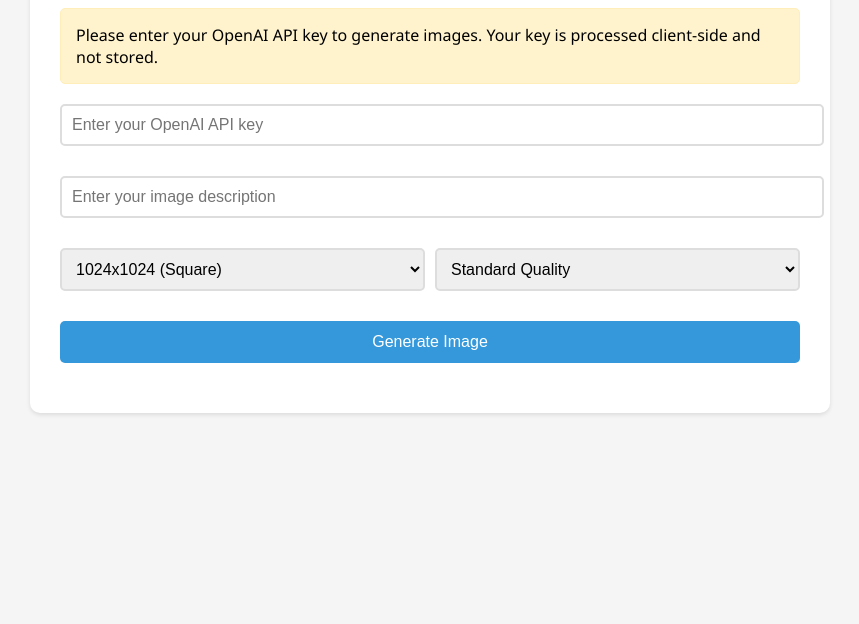
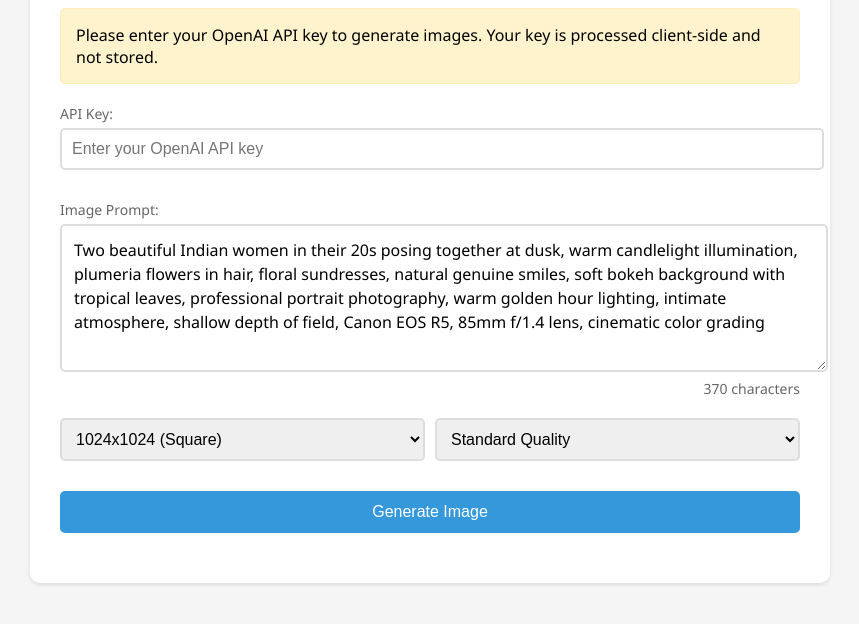
Before and after one commit to IT-Samurai-Teacher/Project-Tesla-ESP32, a plain HTML site: page index.html in a window 1280 px wide. Shown: the part 136-760 px from the top of the page, without its empty margins (210-1069 px from the left). Drawn offline with nearby package versions, Linux system fonts and the light colour scheme.

Commit message:
Update index.html

```diff
--- a/index.html
+++ b/index.html
@@ -27,12 +27,36 @@
         .input-group {
             margin-bottom: 20px;
         }
-        input[type="text"], input[type="password"], select {
+        input[type="password"], select {
             width: 100%;
             padding: 10px;
             border: 2px solid #ddd;
             border-radius: 5px;
             font-size: 16px;
+            margin-bottom: 10px;
+        }
+        textarea#prompt {
+            width: 100%;
+            min-height: 120px;
+            padding: 12px;
+            border: 2px solid #ddd;
+            border-radius: 5px;
+            font-size: 16px;
+            line-height: 1.5;
+            resize: vertical;
+            font-family: inherit;
+            margin-bottom: 10px;
+            transition: border-color 0.3s;
+        }
+        textarea#prompt:focus {
+            border-color: #3498db;
+            outline: none;
+        }
+        .char-count {
+            font-size: 14px;
+            color: #666;
+            text-align: right;
+            margin-top: -8px;
             margin-bottom: 10px;
         }
         button {
@@ -77,6 +101,12 @@
             gap: 10px;
             margin-bottom: 20px;
         }
+        .label {
+            font-size: 14px;
+            color: #666;
+            margin-bottom: 5px;
+            display: block;
+        }
     </style>
 </head>
 <body>
@@ -88,11 +118,14 @@
         </div>
 
         <div class="input-group">
+            <span class="label">API Key:</span>
             <input type="password" id="apiKey" placeholder="Enter your OpenAI API key" />
         </div>
 
         <div class="input-group">
-            <input type="text" id="prompt" placeholder="Enter your image description" />
+            <span class="label">Image Prompt:</span>
+            <textarea id="prompt" placeholder="Describe the image you want to generate..." oninput="updateCharCount(this)"></textarea>
+            <div class="char-count">0 characters</div>
         </div>
 
         <div class="options-group">
@@ -118,6 +151,19 @@
     </div>
 
     <script>
+        function updateCharCount(textarea) {
+            const count = textarea.value.length;
+            const countDisplay = textarea.parentElement.querySelector('.char-count');
+            countDisplay.textContent = `${count} characters`;
+        }
+
+        // Set initial prompt if provided
+        window.onload = function() {
+            const textarea = document.getElementById('prompt');
+            textarea.value = "Two beautiful Indian women in their 20s posing together at dusk, warm candlelight illumination, plumeria flowers in hair, floral sundresses, natural genuine smiles, soft bokeh background with tropical leaves, professional portrait photography, warm golden hour lighting, intimate atmosphere, shallow depth of field, Canon EOS R5, 85mm f/1.4 lens, cinematic color grading";
+            updateCharCount(textarea);
+        }
+
         async function generateImage() {
             const apiKey = document.getElementById('apiKey').value;
             const prompt = document.getElementById('prompt').value;
```
